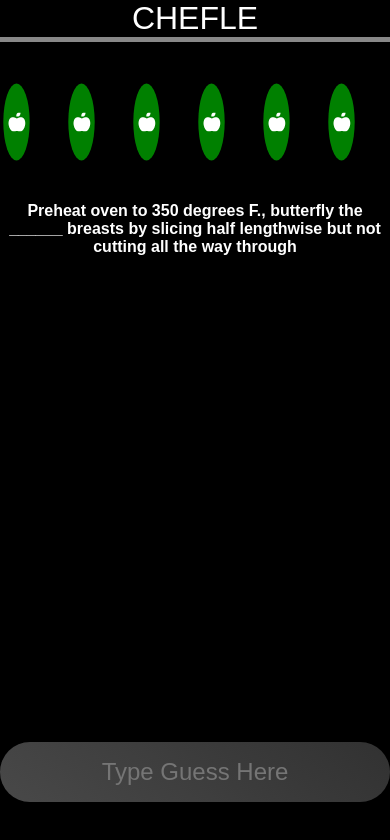
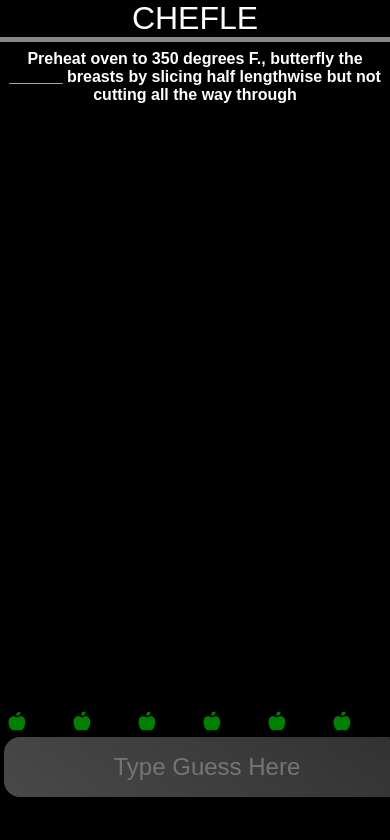
Before and after one commit to Joebias/chefle, a React (Create React App) app: page / in a window 390 px wide. Shown: the top 840 px of the page. Built offline with nearby package versions, Linux system fonts and the light colour scheme.

Commit message:
Correct mobile issues and fixed css problems

```diff
--- a/package.json
+++ b/package.json
@@ -9,7 +9,7 @@
     "react": "^18.2.0",
     "react-dom": "^18.2.0",
     "react-icons": "^4.4.0",
-    "react-scripts": "5.0.1",
+    "react-scripts": "^5.0.1",
     "styled-components": "^5.3.5",
     "web-vitals": "^2.1.4"
   },
--- a/src/App.js
+++ b/src/App.js
@@ -16,8 +16,11 @@ function App() {
 
   return (
     <div className="App">
-      <Title>CHEFLE</Title>
-      {solution && <Chefle solution={solution} instructions={instructions} />}
+      <Main>
+        {" "}
+        <Title>CHEFLE</Title>
+        {solution && <Chefle solution={solution} instructions={instructions} />}
+      </Main>
     </div>
   );
 }
@@ -35,4 +38,9 @@ const Title = styled.div`
   font-family: fantasy;
 `;
 
+const Main = styled.div`
+  max-width: 100%;
+  overflow-x: hidden;
+`;
+
 export default App;
--- a/src/components/Chefle.jsx
+++ b/src/components/Chefle.jsx
@@ -37,22 +37,24 @@ function Chefle({ solution, instructions }) {
 
   return (
     <>
+      {" "}
+      <Card>{renderList}</Card>
+      <Guess>
         <Grid
           currentGuess={currentGuess}
           guesses={guesses}
           turn={turn}
           solution={solution}
         />
-      <Card>{renderList}</Card>
-      <Guess>
+        <GuessInput>
           <input
             name="guess"
             type="text"
             value={currentGuess}
             placeholder="Type Guess Here"
           />
+        </GuessInput>
       </Guess>
-
       {showModal && (
         <Modal isCorrect={isCorrect} turn={turn} solution={solution} />
       )}
@@ -61,11 +63,17 @@ function Chefle({ solution, instructions }) {
 }
 
 const Card = styled.div`
-  min-height: 25rem;
   border-radius: 2rem;
   overflow: hidden;
   position: relative;
-  align-items: initial;
+  padding-top: 2%;
+  height: 100%;
+  border-radius: 2rem;
+  justify-content: center;
+  align-items: center;
+  bottom: 1%;
+  width: 100%;
+  height: 80%;
   div {
     position: relative;
     left: 50%;
@@ -85,11 +93,12 @@ const Guess = styled.div`
   border-radius: 2rem;
   overflow: hidden;
   position: absolute;
-  display: flex;
   justify-content: center;
   align-items: center;
-  bottom: 5%;
+  bottom: 1%;
   width: 100%;
+  height: 15%;
+
   input {
     background: linear-gradient(35deg, #494949, #313131);
     text-align: center;
@@ -99,7 +108,16 @@ const Guess = styled.div`
     border: none;
     border-radius: 1rem;
     outline: none;
+    display: block;
+    margin: 0 auto;
   }
 `;
 
+const GuessInput = styled.div`
+  padding: 1%;
+  display: inline-flex;
+  text-align: center;
+  width: 100%;
+`;
+
 export default Chefle;
--- a/src/components/Grid.jsx
+++ b/src/components/Grid.jsx
@@ -14,8 +14,7 @@ function Grid({ currentGuess, guesses, turn, solution }) {
 
 const List = styled.div`
   display: flex;
-  justify-content: center;
-  margin: 2rem 0rem;
+  text-align: center;
 `;
 
 export default Grid;
--- a/src/components/GuessStage.jsx
+++ b/src/components/GuessStage.jsx
@@ -11,7 +11,7 @@ function GuessStage({ guess }) {
         <div>
           <GiAppleCore />
         </div>
-        <h4>{values[0]}</h4>
+        <h4 id="guessvalue">{values[0]}</h4>
       </IncorrectGuess>
     );
   } else {
@@ -28,12 +28,11 @@ const UnusedGuess = styled.div`
   flex-direction: column;
   justify-content: center;
   align-items: center;
-  border-radius: 50%;
+  border-radius: 0%;
   margin-right: 2rem;
   text-decoration: none;
-  background: green;
-  width: 6rem;
-  height: 6rem;
+  width: 20%;
+  height: 20%;
   cursor: pointer;
   transform: scale(0.8);
 
@@ -44,6 +43,8 @@ const UnusedGuess = styled.div`
   svg {
     color: white;
     font-size: 1.5rem;
+
+    fill: green;
   }
 `;
 
@@ -55,12 +56,10 @@ const IncorrectGuess = styled.div`
   border-radius: 50%;
   margin-right: 2rem;
   text-decoration: none;
-  background: red;
-  width: 6rem;
-  height: 6rem;
+  width: 20%;
+  height: 20%;
   cursor: pointer;
   transform: scale(0.8);
-
   h4 {
     color: white;
     font-size: 0.8rem;
@@ -68,6 +67,12 @@ const IncorrectGuess = styled.div`
   svg {
     color: white;
     font-size: 1.5rem;
+    fill: red;
+  }
+  @media only screen and (max-width: 1026px) {
+    #guessvalue {
+      display: none;
+    }
   }
 `;
 
--- a/src/components/Modal.jsx
+++ b/src/components/Modal.jsx
@@ -9,7 +9,6 @@ function Modal({ isCorrect, turn, solution }) {
           <h1>You Win!</h1>
           <Solution>{solution}</Solution>
           <p>You guessed the recipe in {turn} guesses.</p>
-          <div>Recipe</div>
         </GameInfo>
       )}
       {!isCorrect && (
@@ -17,7 +16,6 @@ function Modal({ isCorrect, turn, solution }) {
           <h1>Unlucky!</h1>
           <Solution>{solution}</Solution>
           <p>Better luck next time.</p>
-          <div>Recipe</div>
         </GameInfo>
       )}
     </ModalWindow>
--- a/src/db.json
+++ b/src/db.json
@@ -25,7 +25,7 @@
       ]
     },
     {
-      "food": "Thai Shrimp",
+      "food": "Shrimp",
       "id": 2,
       "instructions": [
         "Peel and devein ______, wash, dry and steam basil, mince garlic, thinly slice seeded chilies, mince white part of onion and cut green part into 1 inch pieces",
```
Also changed, not shown: 1 other file (tests, documents, lock files or other folders). Lines whose indentation alone changed are shown as unchanged.
